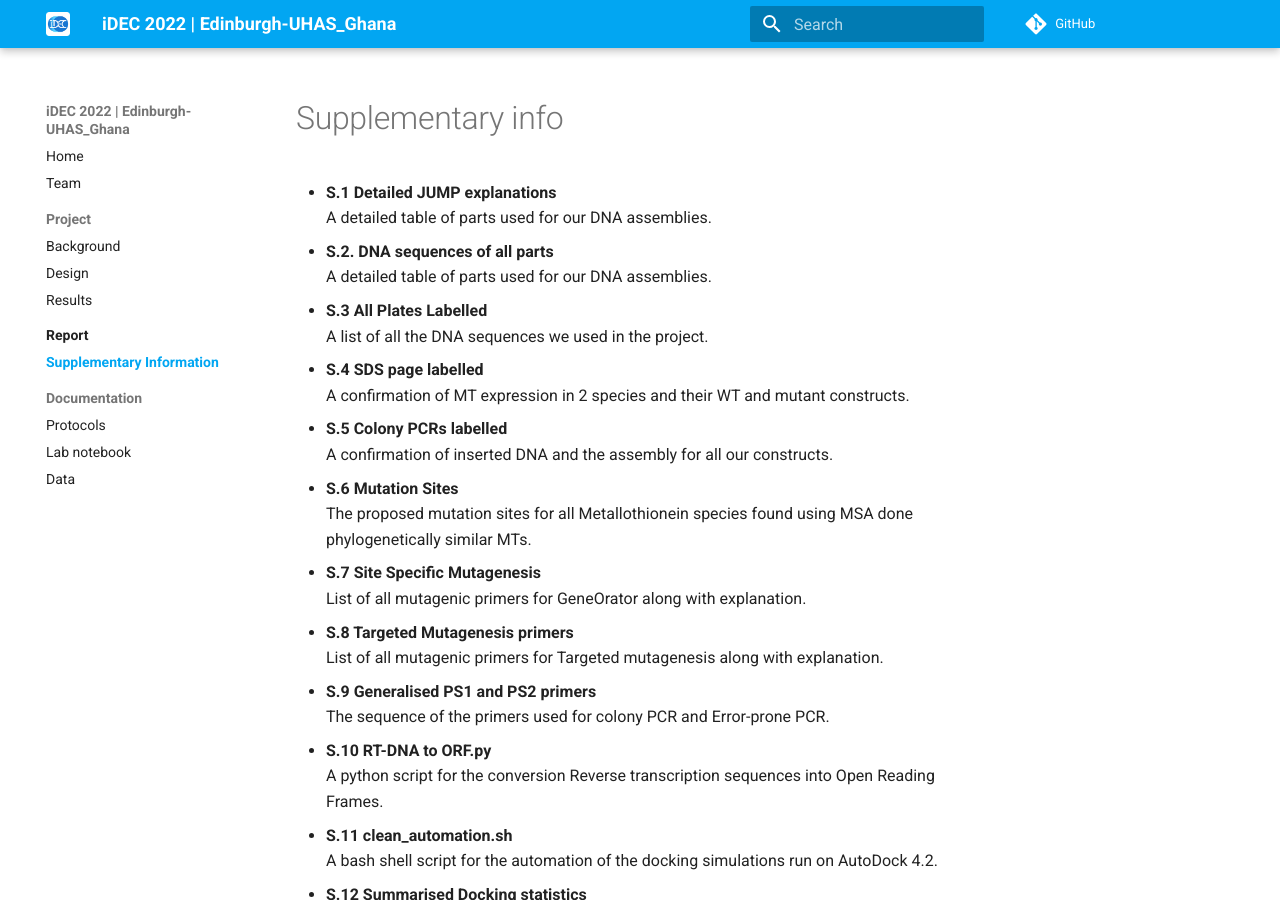
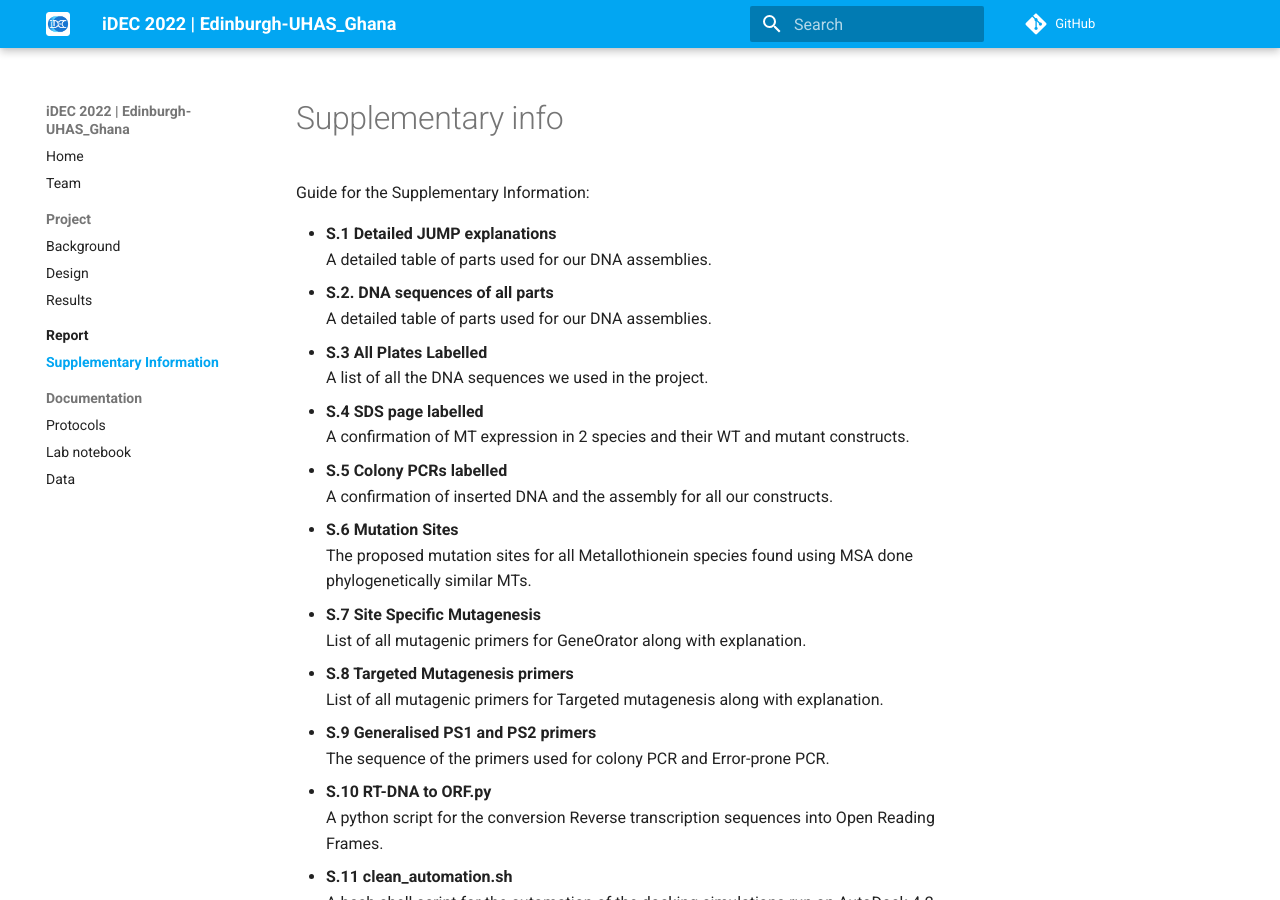
Before and after one commit to idec-teams/2022_Edinburgh-UHAS_Ghana, an MkDocs documentation site: the page built from docs/supplementary_info.md, in a window 1280 px wide and 900 px high. Built offline with MkDocs 1.6.1 and Material for MkDocs 9.7.7, drawn with Linux system fonts in a browser that asks for light colours; comment, search, counter and statistics services are not loaded.

Commit message:
Update supplementary_info.md

```diff
--- a/docs/supplementary_info.md
+++ b/docs/supplementary_info.md
@@ -1,5 +1,6 @@
 # Supplementary info
 
+Guide for the Supplementary Information:
 <ul>
   <li><b>S.1 Detailed JUMP explanations</b>
   <br>A detailed table of parts used for our DNA assemblies.</li>
```
